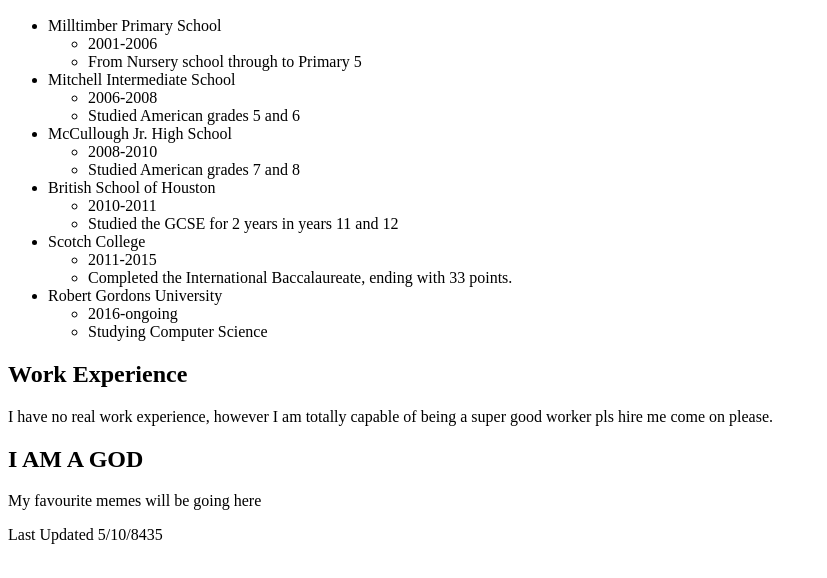
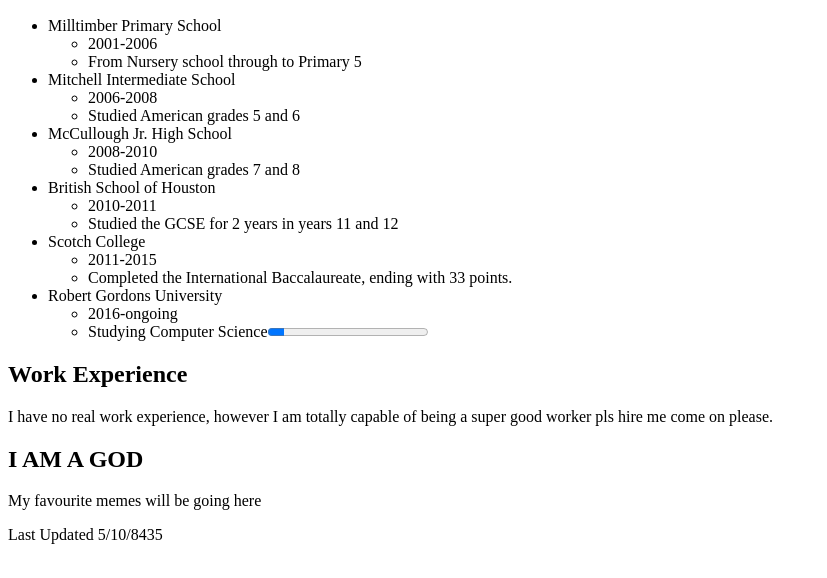
Before and after one commit to ZOrvis/WebCV, a plain HTML site: page index.html in a window 1280 px wide. Shown: the part 110-688 px from the top of the page, without its empty margins (0-827 px from the left). Drawn offline with Linux system fonts and the light colour scheme.

Commit message:
asdfadsf

```diff
--- a/index.html
+++ b/index.html
@@ -43,7 +43,7 @@
                 <li>Robert Gordons University</li>
                 <ul>
                     <li>2016-ongoing</li>
-                    <li>Studying Computer Science</li>
+                    <li>Studying Computer Science<progress value="10" max="100"></progress></li>
                 </ul>
             </ul>
         </section>
```
